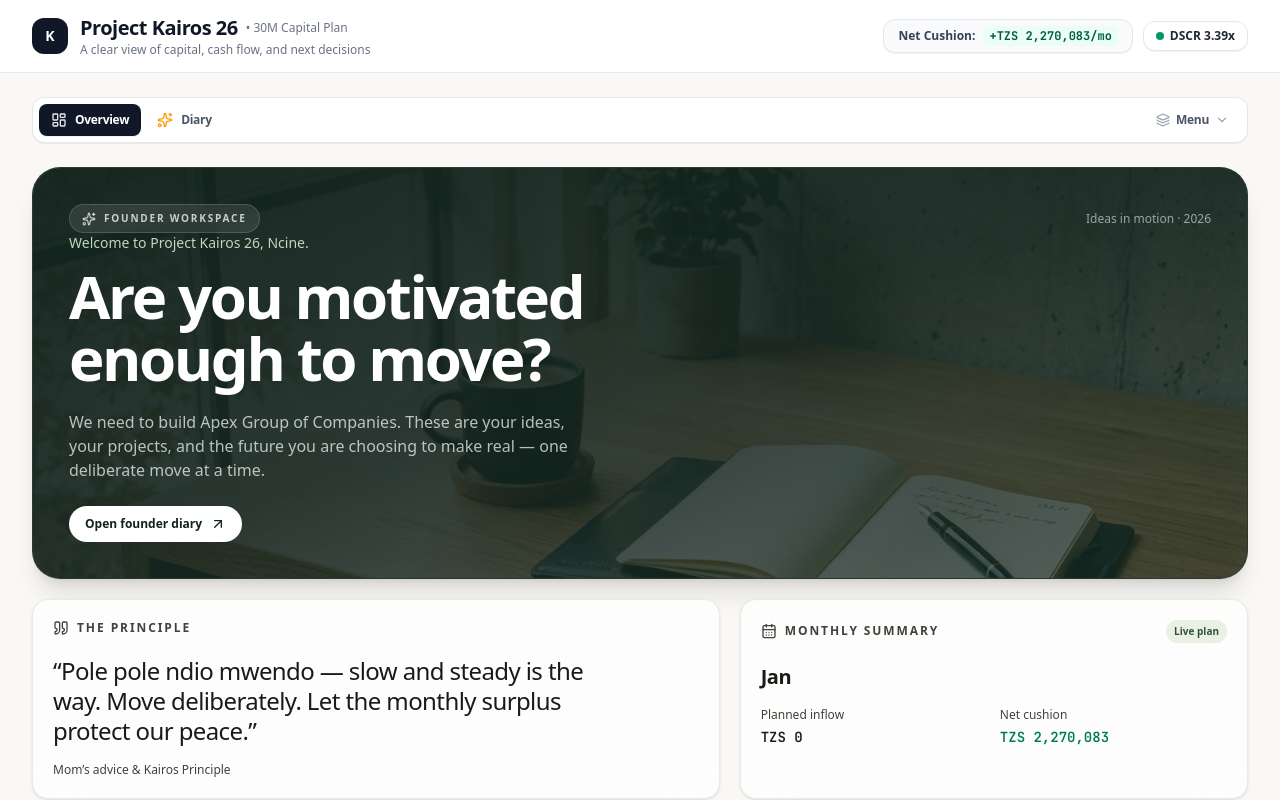
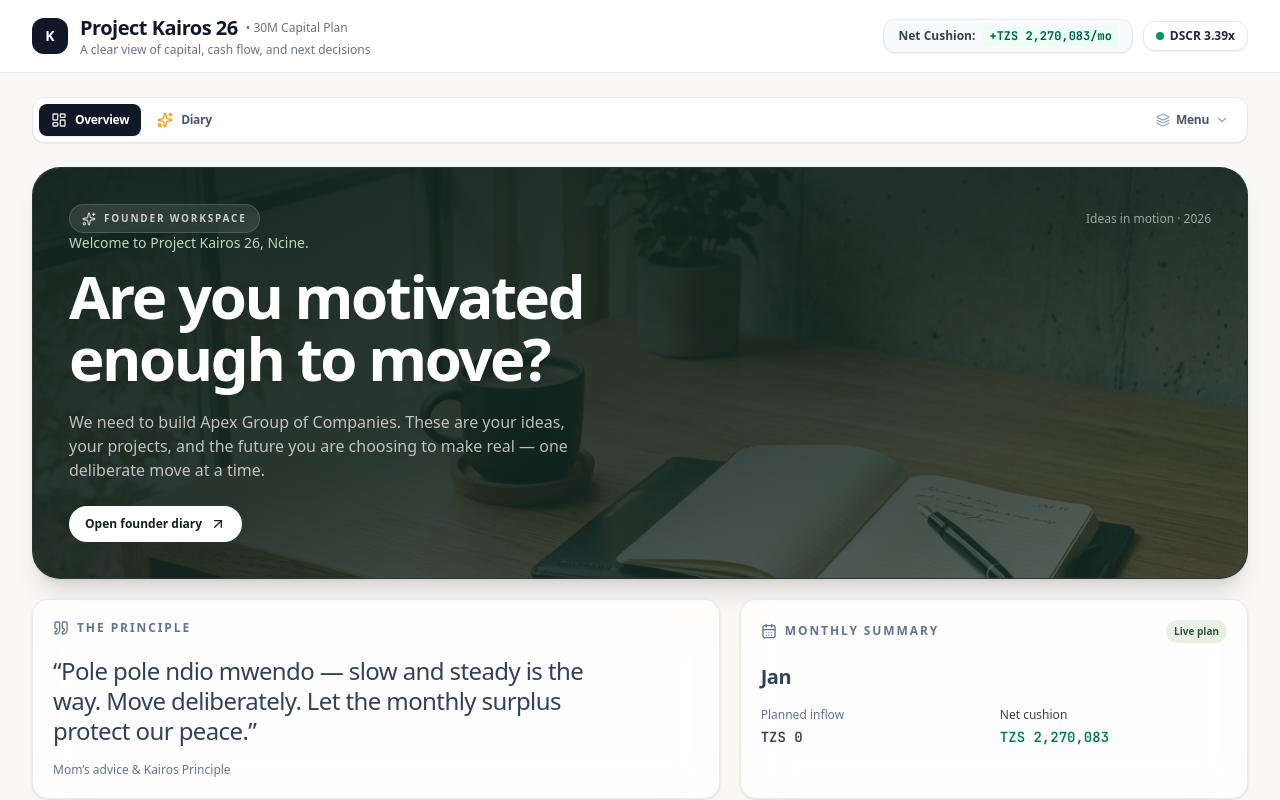
Before and after one commit to daisyjules/Project-Kairos-26, a React (Vite) app: page / in a window 1280 px wide. Shown: the top 800 px of the page. Built offline with nearby package versions, Linux system fonts and the light colour scheme.

Commit message:
Adjust overview content text colors

```diff
--- a/src/components/WelcomeOverview.tsx
+++ b/src/components/WelcomeOverview.tsx
@@ -29,19 +29,19 @@ export const WelcomeOverview: React.FC = () => {
 
       <div className="grid gap-5 lg:grid-cols-[1.15fr_.85fr]">
         <section className="rounded-2xl border border-black/8 bg-white/75 p-5 shadow-sm backdrop-blur-xl dark:border-white/10 dark:bg-white/5" aria-labelledby="quote-title">
-          <div className="flex items-center gap-2 text-xs font-semibold uppercase tracking-[0.16em] text-stone-700"><Quote className="size-4" /> The principle</div>
-          <h2 id="quote-title" className="mt-5 max-w-xl text-2xl font-medium leading-tight tracking-tight text-stone-900 dark:text-white">{state.heroQuote.text}</h2>
-          <p className="mt-4 text-xs text-stone-700">{state.heroQuote.author}</p>
+          <div className="flex items-center gap-2 text-xs font-semibold uppercase tracking-[0.16em] text-slate-500 dark:text-slate-400"><Quote className="size-4" /> The principle</div>
+          <h2 id="quote-title" className="mt-5 max-w-xl text-2xl font-medium leading-tight tracking-tight text-slate-700 dark:text-slate-300">{state.heroQuote.text}</h2>
+          <p className="mt-4 text-xs text-slate-500 dark:text-slate-400">{state.heroQuote.author}</p>
         </section>
         <section className="rounded-2xl border border-black/8 bg-white/75 p-5 shadow-sm backdrop-blur-xl dark:border-white/10 dark:bg-white/5" aria-labelledby="month-title">
-          <div className="flex items-center justify-between"><div className="flex items-center gap-2 text-xs font-semibold uppercase tracking-[0.16em] text-stone-700"><CalendarDays className="size-4" /> Monthly summary</div><span className="rounded-full bg-[#e9f0e4] px-2 py-1 text-[10px] font-bold text-[#31523b]">Live plan</span></div>
-          <h2 id="month-title" className="mt-5 text-xl font-semibold tracking-tight text-stone-900 dark:text-white">{latestMonth?.monthName || 'This month'}</h2>
-          <div className="mt-4 grid grid-cols-2 gap-3"><div><p className="text-xs text-stone-700">Planned inflow</p><p className="mt-1 font-mono-num text-sm font-semibold text-stone-900 dark:text-white">{formatTZS(latestMonth?.plannedIncome || 0)}</p></div><div><p className="text-xs text-stone-700">Net cushion</p><p className="mt-1 font-mono-num text-sm font-semibold text-emerald-700 dark:text-emerald-400">{formatTZS(masterCalc.monthlyCashFlowAfterDebt)}</p></div></div>
+          <div className="flex items-center justify-between"><div className="flex items-center gap-2 text-xs font-semibold uppercase tracking-[0.16em] text-slate-500 dark:text-slate-400"><CalendarDays className="size-4" /> Monthly summary</div><span className="rounded-full bg-[#e9f0e4] px-2 py-1 text-[10px] font-bold text-[#31523b]">Live plan</span></div>
+          <h2 id="month-title" className="mt-5 text-xl font-semibold tracking-tight text-slate-700 dark:text-slate-300">{latestMonth?.monthName || 'This month'}</h2>
+          <div className="mt-4 grid grid-cols-2 gap-3"><div><p className="text-xs text-slate-500 dark:text-slate-400">Planned inflow</p><p className="mt-1 font-mono-num text-sm font-semibold text-slate-700 dark:text-slate-300">{formatTZS(latestMonth?.plannedIncome || 0)}</p></div><div><p className="text-xs text-stone-700">Net cushion</p><p className="mt-1 font-mono-num text-sm font-semibold text-emerald-700 dark:text-emerald-400">{formatTZS(masterCalc.monthlyCashFlowAfterDebt)}</p></div></div>
         </section>
       </div>
 
       <section className="rounded-2xl border border-black/8 bg-[#f2eee7] p-5 dark:border-white/10 dark:bg-white/5" aria-label="Workspace shortcuts">
-        <div className="flex flex-wrap items-center justify-between gap-3"><div><p className="text-xs font-semibold uppercase tracking-[0.16em] text-stone-700">Your workspace</p><p className="mt-1 text-sm text-stone-700 dark:text-stone-300">Use the menu to move between ideas, plans, and numbers.</p></div><button type="button" onClick={() => setActiveTab('diary')} className="inline-flex items-center gap-2 rounded-full border border-stone-300 bg-white px-3.5 py-2 text-xs font-semibold text-stone-800 hover:bg-stone-50 dark:border-white/15 dark:bg-white/10 dark:text-white"><BookOpen className="size-4" /> Continue writing</button></div>
+        <div className="flex flex-wrap items-center justify-between gap-3"><div><p className="text-xs font-semibold uppercase tracking-[0.16em] text-stone-700">Your workspace</p><p className="mt-1 text-sm text-slate-500 dark:text-slate-400">Use the menu to move between ideas, plans, and numbers.</p></div><button type="button" onClick={() => setActiveTab('diary')} className="inline-flex items-center gap-2 rounded-full border border-stone-300 bg-white px-3.5 py-2 text-xs font-semibold text-stone-800 hover:bg-stone-50 dark:border-white/15 dark:bg-white/10 dark:text-white"><BookOpen className="size-4" /> Continue writing</button></div>
       </section>
     </div>
   );
```
